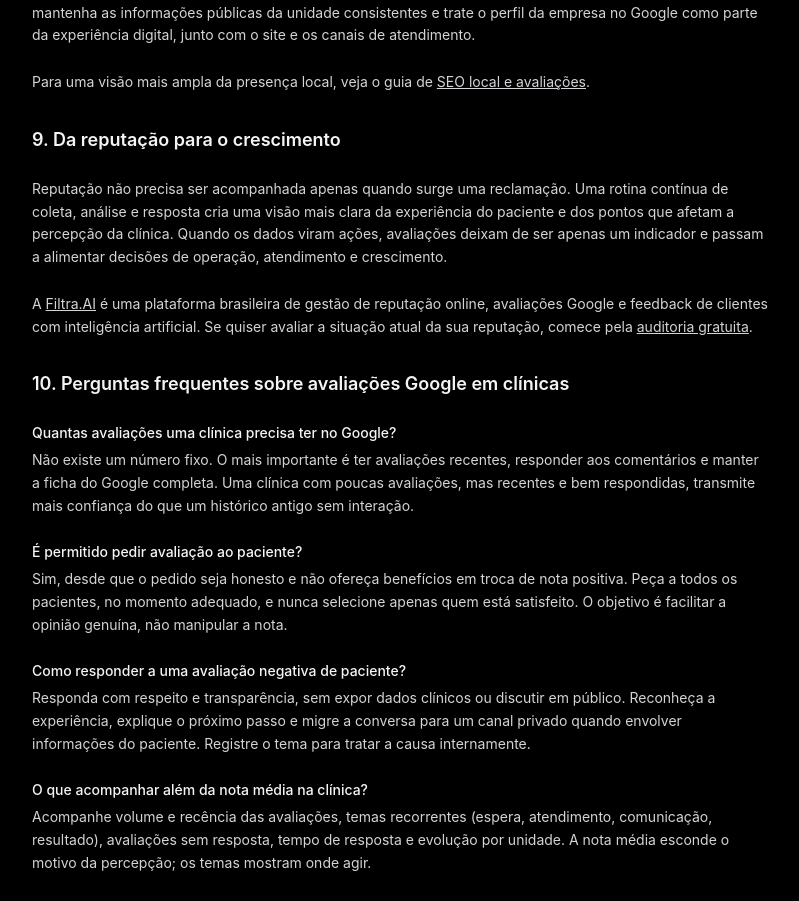
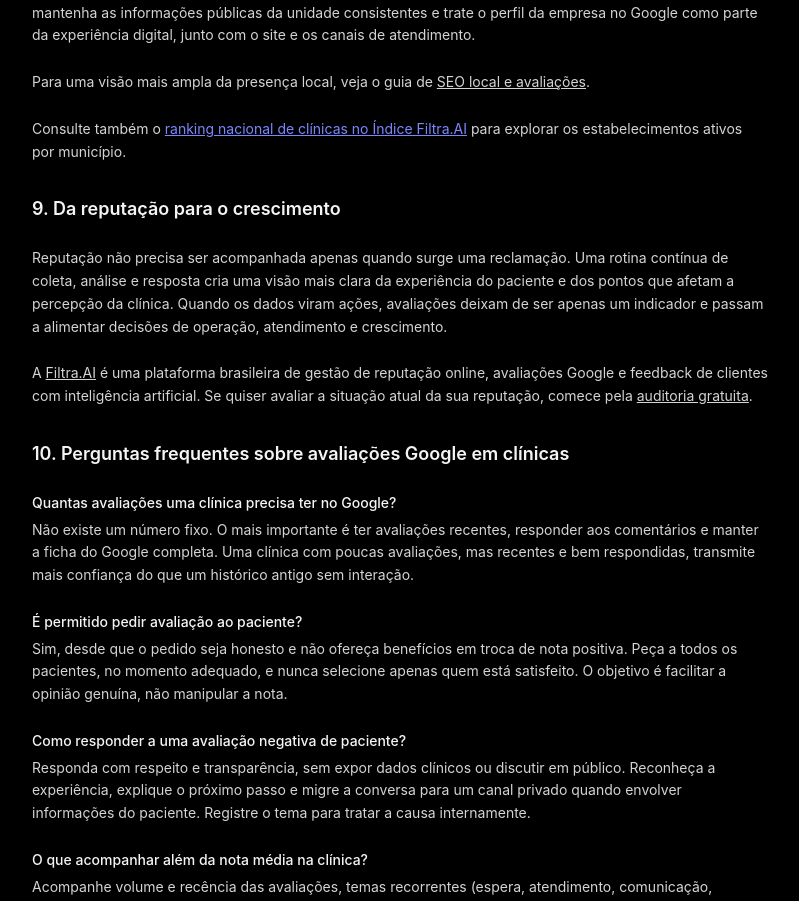
Before and after one commit to LU9DI/saas-reputacao-ia, a Next.js app in the folder frontend/: page /blog/clinica-checklist-avaliacoes-google in a window 1280 px wide. Shown: the part 1825-2726 px from the top of the page, without its empty margins (240-1039 px from the left). Built offline with nearby package versions, Linux system fonts and the light colour scheme; no server answers.

Commit message:
seo(blog): adicionar ranking de clínicas ao checklist

```diff
--- a/frontend/src/app/blog/clinica-checklist-avaliacoes-google/page.tsx
+++ b/frontend/src/app/blog/clinica-checklist-avaliacoes-google/page.tsx
@@ -139,6 +139,11 @@ export default function Page() {
         Para uma visão mais ampla da presença local, veja o guia de{' '}
         <Link href="/blog/seo-local-avaliacoes-local-pack" className="underline">SEO local e avaliações</Link>.
       </p>
+      <p>
+        Consulte também o{' '}
+        <Link href="/indice/rankings/ativos/clinicas" className="text-indigo-400 underline">ranking nacional de clínicas no Índice Filtra.AI</Link>
+        {' '}para explorar os estabelecimentos ativos por município.
+      </p>
 
       <H2>9. Da reputação para o crescimento</H2>
       <p>
```
